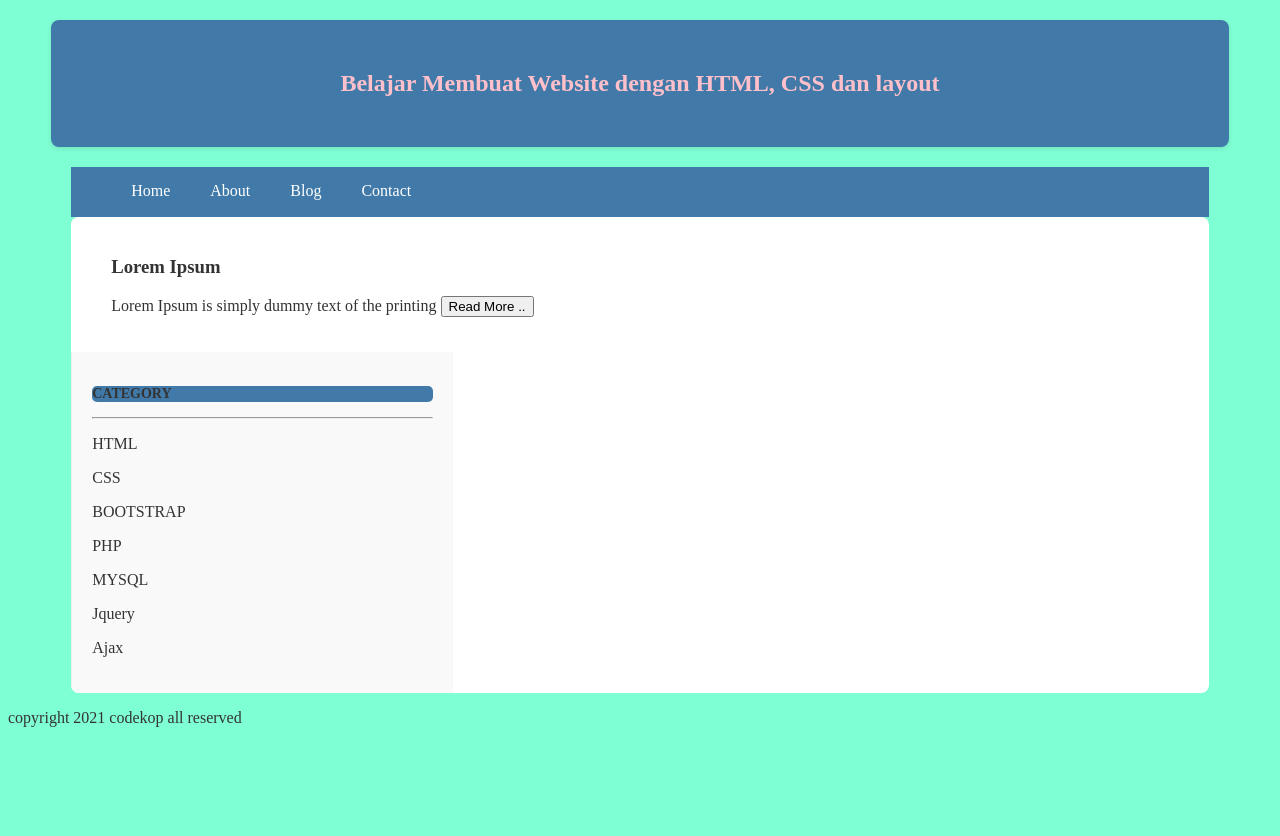
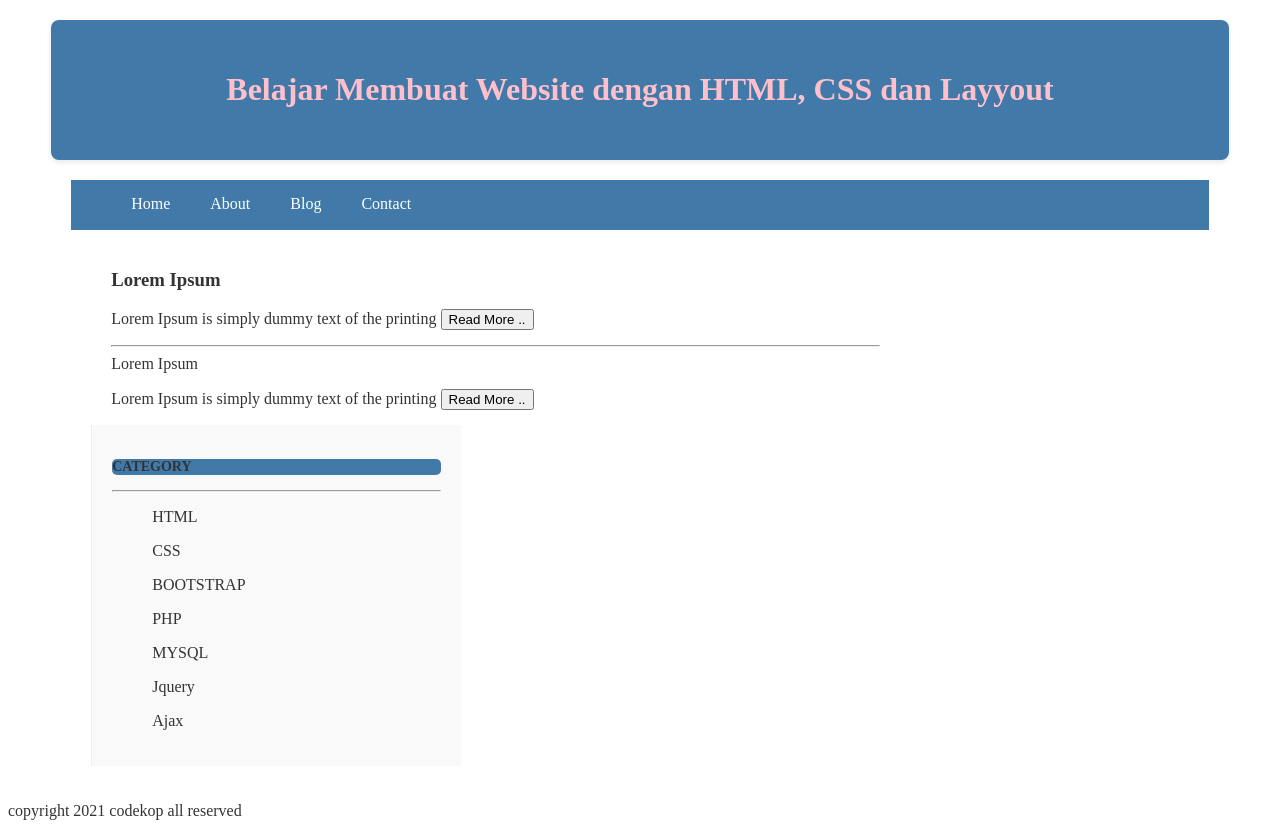
Before and after one commit to tifadea/webku, a plain HTML site: page index.html in a window 1280 px wide. Before the commit the page ends 800 px from the top, so only its background shows below. Drawn offline with Linux system fonts and the light colour scheme.

Commit message:
Update index.html

```diff
--- a/index.html
+++ b/index.html
@@ -4,14 +4,15 @@
     <title>Delayota</title>
     <link rel="stylesheet" href="style.css">
   </head>
-  <body bgcolor=7fffd4>
+  <body>
 
    <div class="header">
+       <h1>Belajar Membuat Website dengan HTML, CSS dan Layyout</h1>
+   </div>
+
+   <!-- MENU -->
+   <div class="menu">
        <div class="jarak">
-       <h2>Belajar Membuat Website dengan HTML, CSS dan layout</h2>
-     </div>
-</div>
-   <div class="menu">
            <ul>
                    <li><a href="#">Home</a></li>
                    <li><a href="#">About</a></li>
@@ -19,31 +20,35 @@
                    <li><a href="#">Contact</a></li>
            </ul>
        </div>
+   </div>
+
+   <!-- KONTEN UTAMA-->
    <div class="content">
-        <div class="jarak">
+        <div class="border">
+
                 <!-- kiri -->
                 <div class="kiri">
                         <!-- blog -->
-                        <div class=border">
-                                <div class="jarak">
+                        <div class=blog">
+                            <h3>Lorem Ipsum</h3>
+                            <p>Lorem Ipsum is simply dummy text of the printing
+                            <button class="btn">Read More ..</button>
                         </div>
-                        <!-- end blog -->
-                        <!-- blog -->
-                        <div class="border"
-                                <div class="jarak">
+
+                        <hr/>
+
+                        <div class="blog"
                             <h3>Lorem Ipsum</h3>
                             <p>Lorem Ipsum is simply dummy text of the printing
                             <button class="btn">Read More ..</button>
                         </div>
                     </div>
                     <!-- end blog -->
-               </div>
-               <!-- kiri -->
-               <!-- kanan -->
                    <div class="kanan">
-                       <div class="jarak">
                        <h3>CATEGORY</h3>
                        <hr/>
+                       <!-- List Kategori Ditambahkan Lengkap -->
+                       <ul>
                            <p><a href="#" class="undecor">HTML</a></p>
                            <p><a href="#" class="undecor">CSS</a></p>
                            <p><a href="#" class="undecor">BOOTSTRAP</a></p>
@@ -51,13 +56,15 @@
                            <p><a href="#" class="undecor">MYSQL</a></p>
                            <p><a href="#" class="undecor">Jquery</a></p>
                            <p><a href="#" class="undecor">Ajax</a></p>
-                       </div>
+                   </ul>
                </div>
                <!-- kanan -->
+
         </div>
   </div>
   </div class="footer">
            <div class="jarak">
                    <p>copyright 2021 codekop all reserved</p>
            </div>
-  </div>
+  </body>
+  </htmlL>
```
Lines whose indentation alone changed are shown as unchanged.
